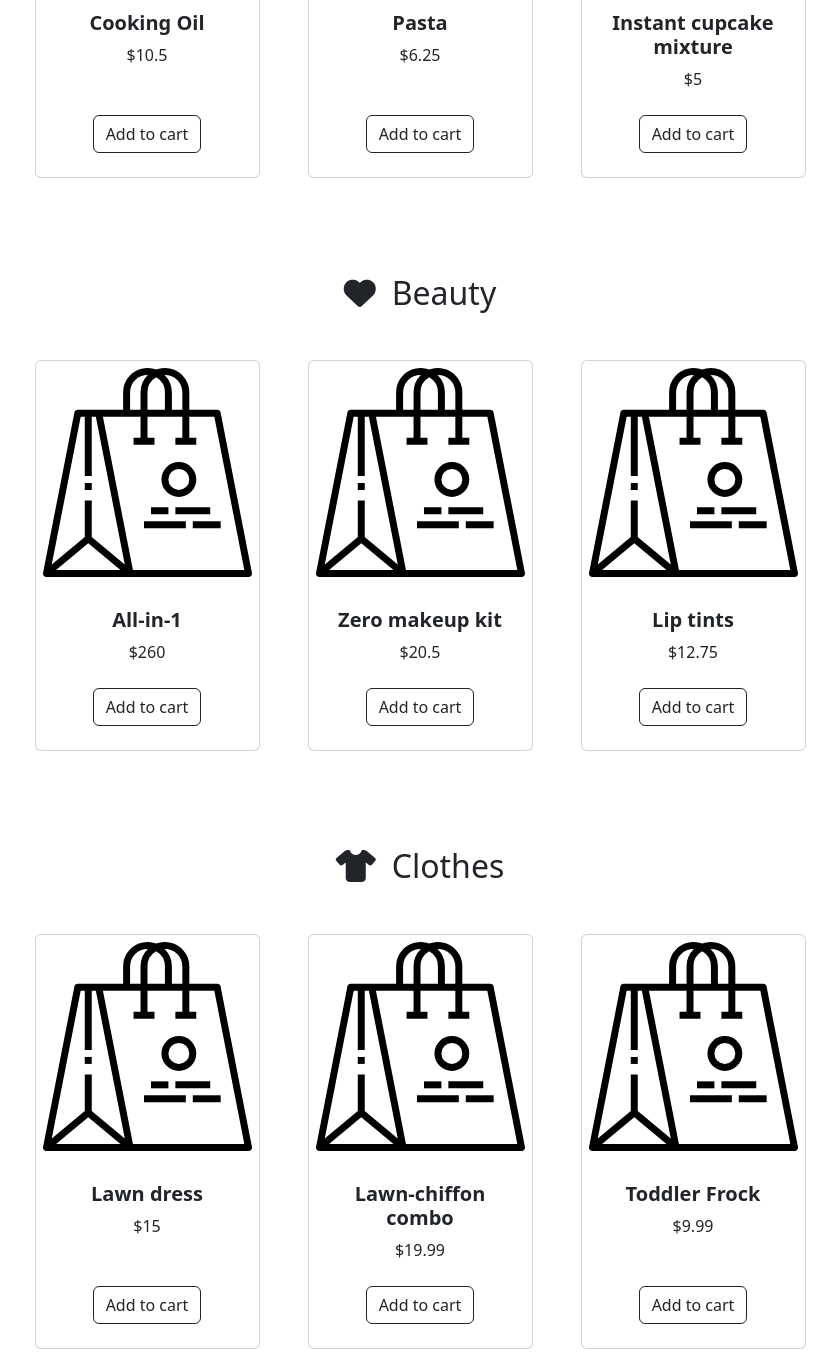
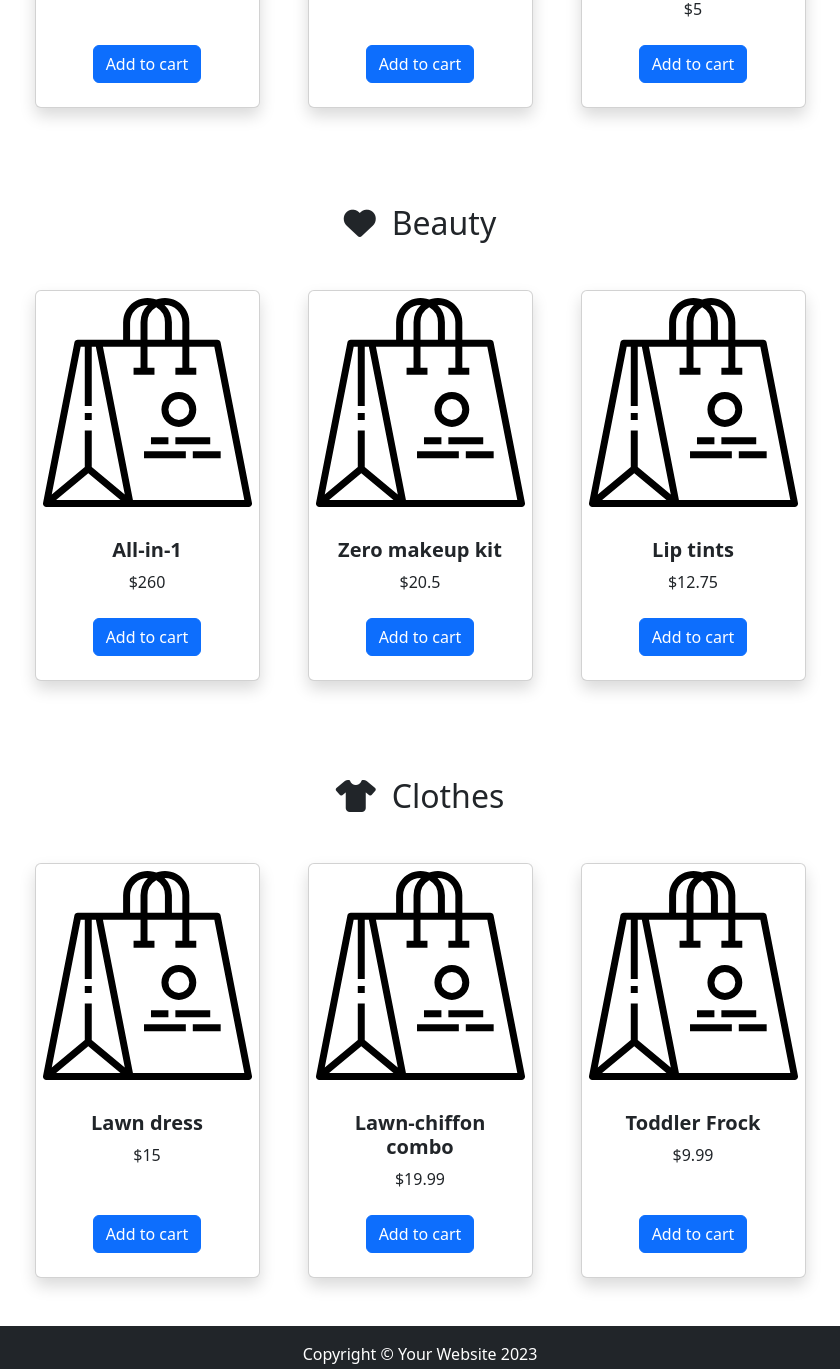
Before and after one commit to raferto1973/SPRINT-2-2---E-commerce, a plain HTML site: page index.html in a window 1280 px wide. Shown: the part 739-2108 px from the top of the page, without its empty margins (220-1060 px from the left). Drawn offline with nearby package versions, Linux system fonts and the light colour scheme.

Commit message:
Exercici 8 - Maquetacio

```diff
--- a/index.html
+++ b/index.html
@@ -20,9 +20,9 @@
 
 <body data-bs-spy="scroll" data-bs-target="#navbar-example2" data-bs-offset="50">
 	<!-- Navigation-->
-	<nav class="navbar py-3 py-lg-0 navbar-light bg-light navbar-expand-lg" id="navbar-example2">
+	<nav class="navbar fixed-top py-3 py-lg-0 navbar-light bg-light navbar-expand-lg" id="navbar-example2">
 		<div class="container d-flex">
-			<a class="navbar-brand" href="#!">ShopNow</a>
+			<a class="navbar-brand" href="index.html">ShopNow</a>
 			<div class="d-flex flex-row order-lg-last align-items-center">
 
 				<button type="button" class="navbar-toggler order-last collapsed" data-bs-toggle="collapse"
@@ -60,21 +60,21 @@
 	</nav>
 
 	<!-- Header-->
-	<header class="bg-dark py-5">
-		<div class="container px-4 px-lg-5 my-5">
-			<div class="text-center text-white">
+	<header class="bg-light py-5 text-dark">
+		<div class="container px-4 px-lg-5 my-5 ">
+			<div class="text-center ">
 				<h1 class="display-4 fw-bolder">IT Academy Shop</h1>
-				<p class="lead fw-normal text-white-50 mb-0">Get up to 50% off Today Only!</p>
+				<p class="lead fw-normal mb-0">Get up to 50% off Today Only!</p>
 			</div>
 		</div>
 	</header>
 	<!-- Section-->
-	<section class="pt-5" id="grocery">
+	<section class="pt-5 " id="grocery">
 		<h2 class="text-center"><i class="fas fa-shopping-basket pe-3"></i>Grocery</h2>
 		<div class="container px-4 px-lg-5 mt-5">
 			<div class="row gx-4 gx-lg-5 row-cols-2 row-cols-md-3 row-cols-xl-4 justify-content-center">
 				<div class="col mb-5">
-					<div class="card h-100">
+					<div class="card h-100 shadow">
 						<img class="card-img-top" src="./images/product.svg" alt="..." />
 						<div class="card-body p-4">
 							<div class="text-center">
@@ -84,12 +84,12 @@
 						</div>
 						<div class="card-footer p-4 pt-0 border-top-0 bg-transparent">
 							<div class="text-center"><button type="button" onclick="buy(1)"
-									class="btn btn-outline-dark">Add to cart</button></div>
+									class="btn btn-primary">Add to cart</button></div>
 						</div>
 					</div>
 				</div>
 				<div class="col mb-5">
-					<div class="card h-100">
+					<div class="card h-100 shadow">
 						<img class="card-img-top" src="./images/product.svg" alt="..." />
 						<div class="card-body p-4">
 							<div class="text-center">
@@ -99,12 +99,12 @@
 						</div>
 						<div class="card-footer p-4 pt-0 border-top-0 bg-transparent">
 							<div class="text-center"><button type="button" onclick="buy(2)"
-									class="btn btn-outline-dark">Add to cart</button></div>
+									class="btn btn-primary">Add to cart</button></div>
 						</div>
 					</div>
 				</div>
 				<div class="col mb-5">
-					<div class="card h-100">
+					<div class="card h-100 shadow">
 						<img class="card-img-top" src="./images/product.svg" alt="..." />
 						<div class="card-body p-4">
 							<div class="text-center">
@@ -114,7 +114,7 @@
 						</div>
 						<div class="card-footer p-4 pt-0 border-top-0 bg-transparent">
 							<div class="text-center"><button type="button" onclick="buy(3)"
-									class="btn btn-outline-dark">Add to cart</button></div>
+									class="btn btn-primary">Add to cart</button></div>
 						</div>
 					</div>
 				</div>
@@ -127,7 +127,7 @@
 		<div class="container px-4 px-lg-5 mt-5">
 			<div class="row gx-4 gx-lg-5 row-cols-2 row-cols-md-3 row-cols-xl-4 justify-content-center">
 				<div class="col mb-5">
-					<div class="card h-100">
+					<div class="card h-100 shadow">
 						<img class="card-img-top" src="./images/product.svg" alt="..." />
 						<div class="card-body p-4">
 							<div class="text-center">
@@ -137,12 +137,12 @@
 						</div>
 						<div class="card-footer p-4 pt-0 border-top-0 bg-transparent">
 							<div class="text-center"><button type="button" onclick="buy(4)"
-									class="btn btn-outline-dark">Add to cart</button></div>
+									class="btn btn-primary">Add to cart</button></div>
 						</div>
 					</div>
 				</div>
 				<div class="col mb-5">
-					<div class="card h-100">
+					<div class="card h-100 shadow">
 						<img class="card-img-top" src="./images/product.svg" alt="..." />
 						<div class="card-body p-4">
 							<div class="text-center">
@@ -152,12 +152,12 @@
 						</div>
 						<div class="card-footer p-4 pt-0 border-top-0 bg-transparent">
 							<div class="text-center"><button type="button" onclick="buy(5)"
-									class="btn btn-outline-dark">Add to cart</button></div>
+									class="btn btn-primary">Add to cart</button></div>
 						</div>
 					</div>
 				</div>
 				<div class="col mb-5">
-					<div class="card h-100">
+					<div class="card h-100 shadow">
 						<img class="card-img-top" src="./images/product.svg" alt="..." />
 						<div class="card-body p-4">
 							<div class="text-center">
@@ -167,7 +167,7 @@
 						</div>
 						<div class="card-footer p-4 pt-0 border-top-0 bg-transparent">
 							<div class="text-center"><button type="button" onclick="buy(6)"
-									class="btn btn-outline-dark">Add to cart</button></div>
+									class="btn btn-primary">Add to cart</button></div>
 						</div>
 					</div>
 				</div>
@@ -180,7 +180,7 @@
 		<div class="container px-4 px-lg-5 mt-5">
 			<div class="row gx-4 gx-lg-5 row-cols-2 row-cols-md-3 row-cols-xl-4 justify-content-center">
 				<div class="col mb-5">
-					<div class="card h-100">
+					<div class="card h-100 shadow">
 						<img class="card-img-top" src="./images/product.svg" alt="..." />
 						<div class="card-body p-4">
 							<div class="text-center">
@@ -190,12 +190,12 @@
 						</div>
 						<div class="card-footer p-4 pt-0 border-top-0 bg-transparent">
 							<div class="text-center"><button type="button" onclick="buy(7)"
-									class="btn btn-outline-dark">Add to cart</button></div>
+									class="btn btn-primary">Add to cart</button></div>
 						</div>
 					</div>
 				</div>
 				<div class="col mb-5">
-					<div class="card h-100">
+					<div class="card h-100 shadow">
 						<img class="card-img-top" src="./images/product.svg" alt="..." />
 						<div class="card-body p-4">
 							<div class="text-center">
@@ -205,12 +205,12 @@
 						</div>
 						<div class="card-footer p-4 pt-0 border-top-0 bg-transparent">
 							<div class="text-center"><button type="button" onclick="buy(8)"
-									class="btn btn-outline-dark">Add to cart</button></div>
+									class="btn btn-primary">Add to cart</button></div>
 						</div>
 					</div>
 				</div>
 				<div class="col mb-5">
-					<div class="card h-100">
+					<div class="card h-100 shadow">
 						<img class="card-img-top" src="./images/product.svg" alt="..." />
 						<div class="card-body p-4">
 							<div class="text-center">
@@ -220,7 +220,7 @@
 						</div>
 						<div class="card-footer p-4 pt-0 border-top-0 bg-transparent">
 							<div class="text-center"><button type="button" onclick="buy(9)"
-									class="btn btn-outline-dark">Add to cart</button></div>
+									class="btn btn-primary">Add to cart</button></div>
 						</div>
 					</div>
 				</div>
```
Also changed, not shown: checkout.html (+1 -1 lines).
